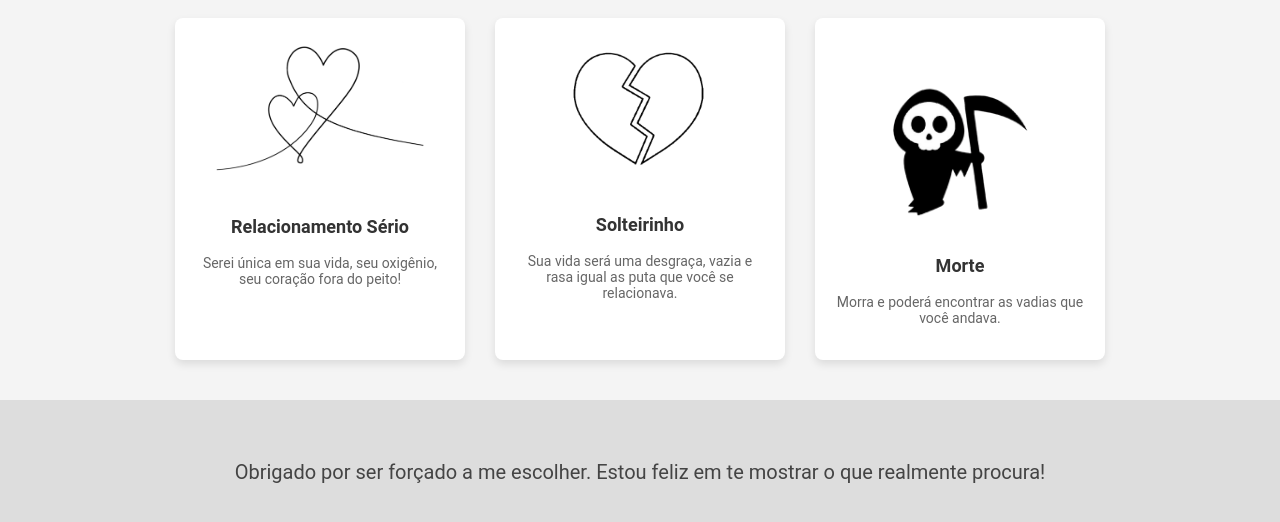
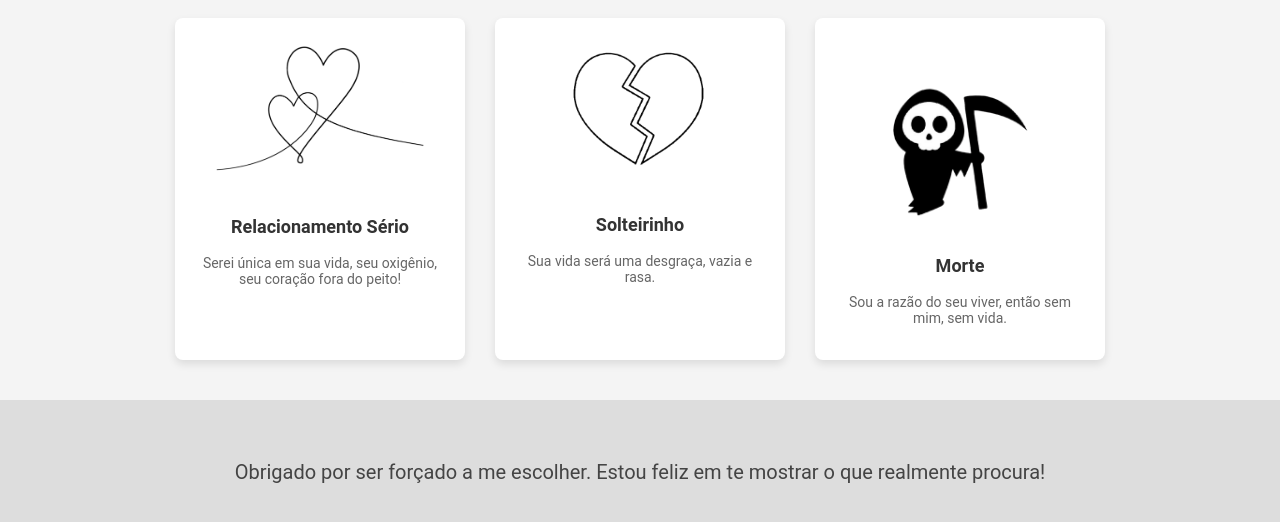
Before and after one commit to gihcout/relationship, a plain HTML site: page index.html in a window 1280 px wide. Shown: the part 642-1164 px from the top of the page. Drawn offline with Linux system fonts and the light colour scheme; a script that the page names is missing.

Commit message:
Fix: Legends

```diff
--- a/index.html
+++ b/index.html
@@ -24,12 +24,12 @@
         <div class="card">
             <img src="images/broken_heart.png" alt="Solteirinho">
             <h3>Solteirinho</h3>
-            <p>Sua vida será uma desgraça, vazia e rasa igual as puta que você se relacionava.</p>
+            <p>Sua vida será uma desgraça, vazia e rasa.</p>
         </div>
         <div class="card">
             <img src="images/death.png" alt="Morte">
             <h3>Morte</h3>
-            <p>Morra e poderá encontrar as vadias que você andava.</p>
+            <p>Sou a razão do seu viver, então sem mim, sem vida.</p>
         </div>
     </div>
 
```
